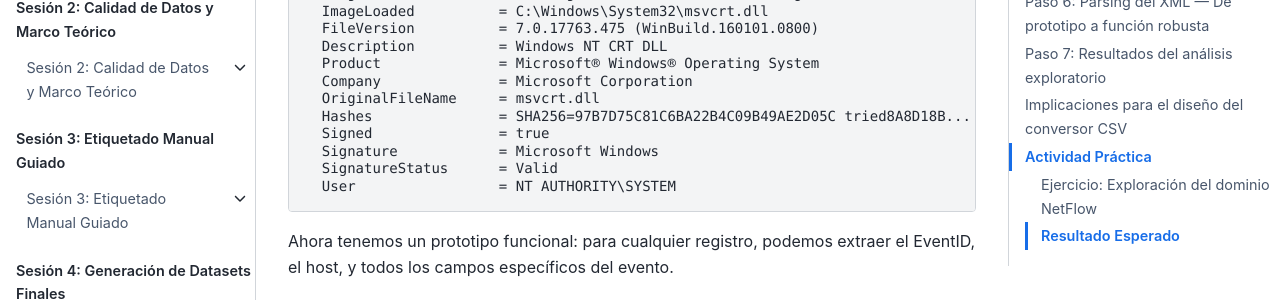
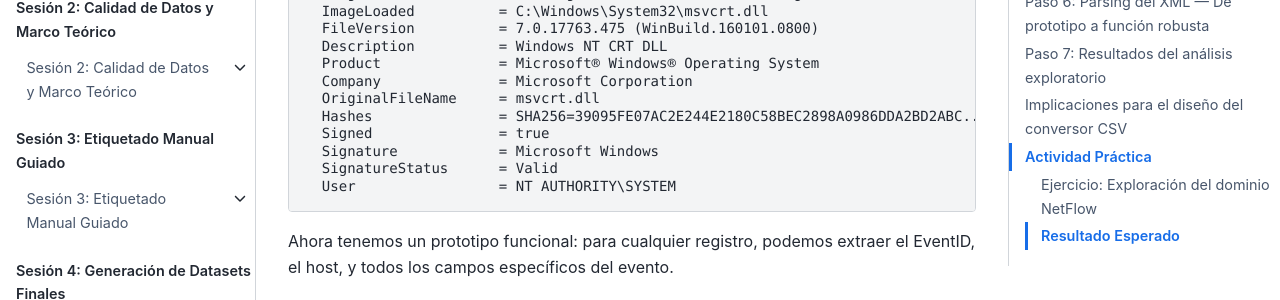
Before and after one commit to ollerenac/curso2026, a Jupyter Book: the page built from sesion-1/3-exploracion-datos-crudos.md, in a window 1280 px wide and 900 px high, scrolled down 6885 px. Shown: the part 345-645 px from the top of the window. Built offline with Jupyter Book 1.0.4 settings and Sphinx 7.4.7 and the Sphinx Book theme 1.1.4, drawn with Linux system fonts in a browser that asks for light colours; some of the changed text lies outside the part shown.

Commit message:
Fix SHA256 hash in Paso 4 output to match real notebook data
Co-Authored-By: Claude Opus 4.6 <noreply@anthropic.com>

```diff
--- a/sesion-1/3-exploracion-datos-crudos.md
+++ b/sesion-1/3-exploracion-datos-crudos.md
@@ -304,7 +304,7 @@ for name, value in fields.items():
   Product              = Microsoft® Windows® Operating System
   Company              = Microsoft Corporation
   OriginalFileName     = msvcrt.dll
-  Hashes               = SHA256=97B7D75C81C6BA22B4C09B49AE2D05C tried8A8D18B...
+  Hashes               = SHA256=39095FE07AC2E244E2180C58BEC2898A0986DDA2BD2ABC...
   Signed               = true
   Signature            = Microsoft Windows
   SignatureStatus      = Valid
```
